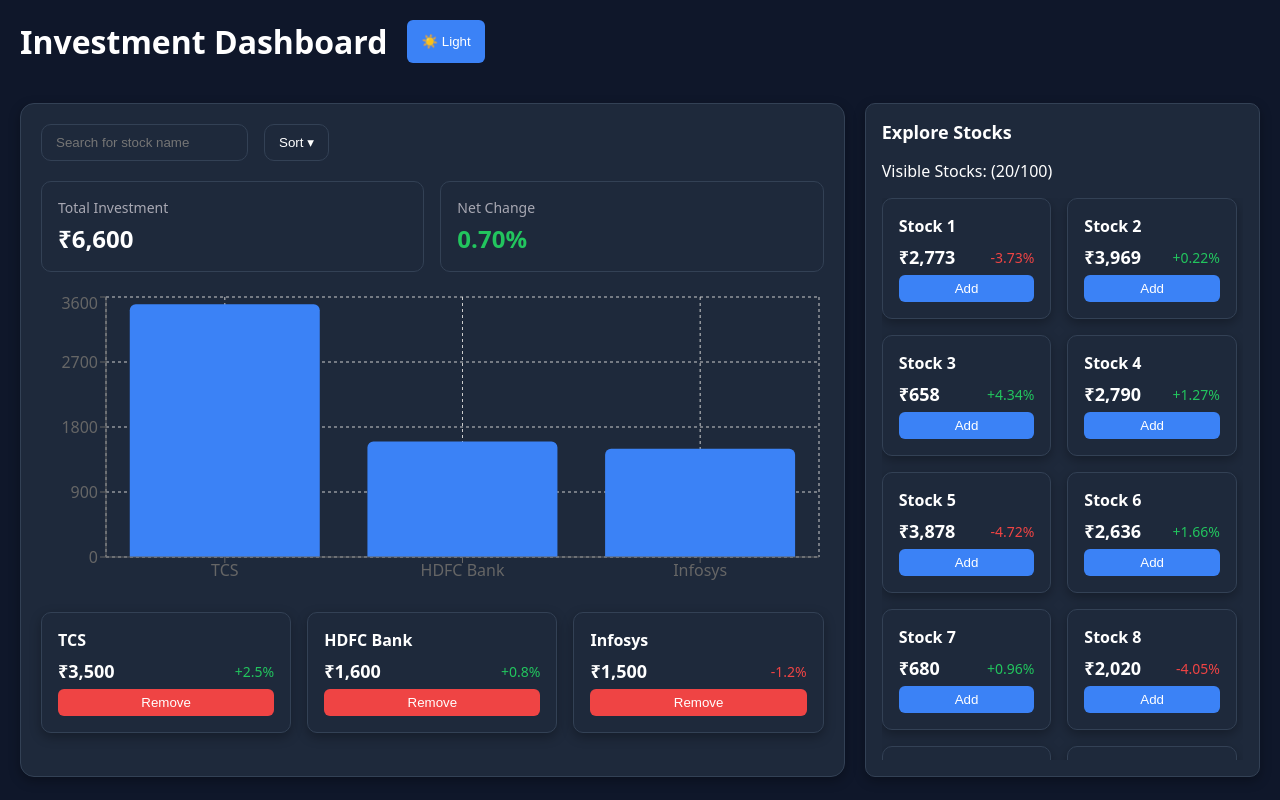
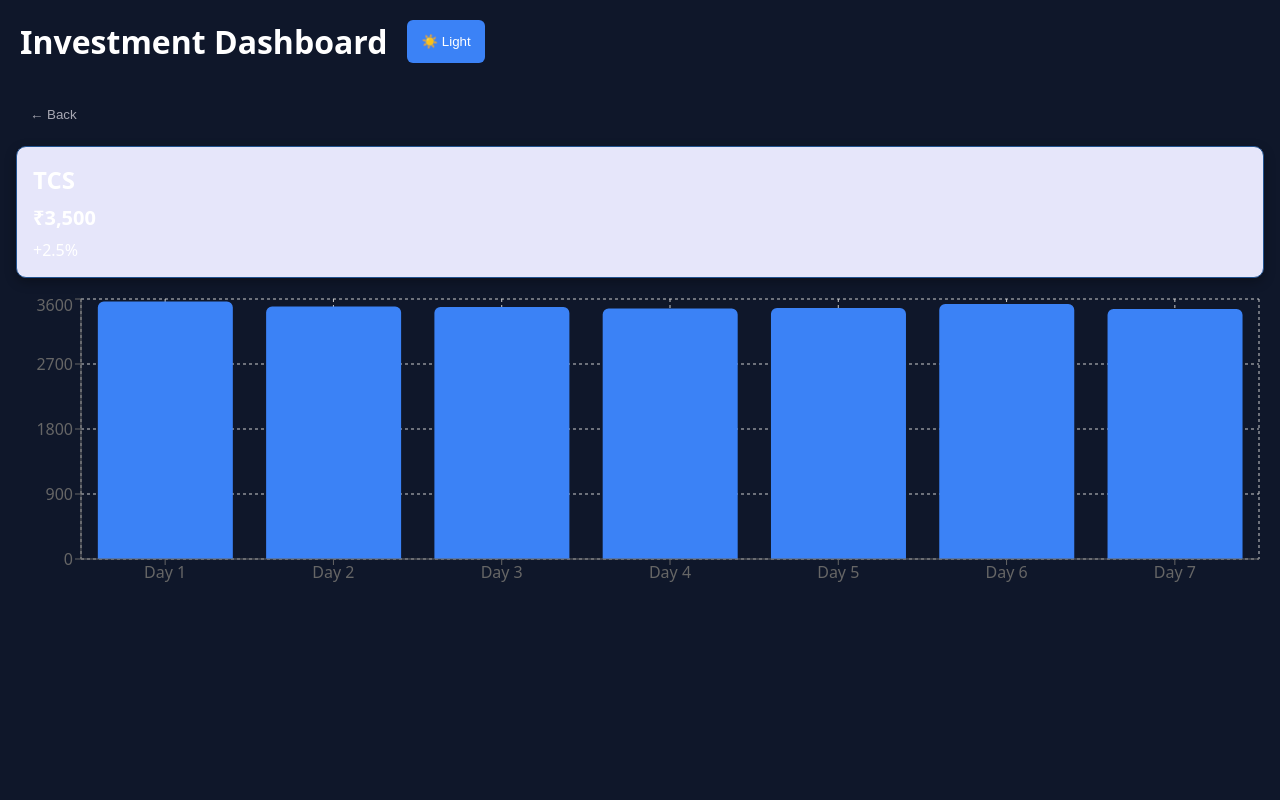
Before and after one commit to PrajaktaParit21/investment-dashboard-react, a React (Vite) app: page /#/stock/1 in a window 1280 px wide. Built offline with nearby package versions, Linux system fonts and the light colour scheme.

Commit message:
Added Router to render details page

```diff
--- a/package.json
+++ b/package.json
@@ -12,6 +12,7 @@
   "dependencies": {
     "react": "^19.2.4",
     "react-dom": "^19.2.4",
+    "react-router-dom": "^7.13.2",
     "recharts": "^3.8.1"
   },
   "devDependencies": {
--- a/src/App.jsx
+++ b/src/App.jsx
@@ -1,13 +1,19 @@
 import MainLayout from "./pages/MainLayout"
 import Header from "./components/Header";
 import "./index.css";
+import { Route, Routes } from "react-router-dom";
+import StockDetails from "./pages/StockDetails";
 
 function App() {
   return (
-    <div>
+    <>
       <Header />
-      <MainLayout/>
-    </div>
+      <Routes>
+        <Route path="/" element={<MainLayout/>} />
+        <Route path="/stock/:id" element={<StockDetails/>} />
+      </Routes>
+    </>
+
   )
 }
 
--- a/src/components/Dashboard.jsx
+++ b/src/components/Dashboard.jsx
@@ -4,17 +4,19 @@
 import { useMemo, useState } from "react";
 import PortfolioChart from "./PortfolioChart";
 import SortPanel from "./SortPanel";
+import { useGlobals } from "../context/StockContext.jsx";
 
-function Dashboard({ error, isLoading, stocks, refetch, onAdd, onRemove }) {
+function Dashboard() {
+  const {error, isLoading, selectedStocks, refetch} = useGlobals()
   const { searchInput, searchResult, handleSearchChange } = useDebounce();
   const [sortBy, setSortBy] = useState("price-high");
 
   const filteredStocks = useMemo(() => {
-    if (!searchResult) return stocks;
-    return stocks.filter((stock) =>
+    if (!searchResult) return selectedStocks;
+    return selectedStocks.filter((stock) =>
       stock.name.toLowerCase().includes(searchResult.toLowerCase()),
     );
-  }, [stocks, searchResult]);
+  }, [selectedStocks, searchResult]);
 
   let { totalInvestment, avgChange } = useMemo(() => {
     let totalInvestment = 0;
@@ -66,7 +68,7 @@
       <div className={styles.box}>
         {isLoading ? (
           <p>Stocks are Loading...</p>
-        ) : stocks.length > 0 ? (
+        ) : selectedStocks.length > 0 ? (
           <div className={styles.searchList}>
             <div className={styles.controls}>
               <input
@@ -101,8 +103,6 @@
                     key={stock.id}
                     stock={stock}
                     isSelected={true}
-                    onAdd={onAdd}
-                    onRemove={onRemove}
                   />
                 ))
               ) : (
--- a/src/components/StockCard.jsx
+++ b/src/components/StockCard.jsx
@@ -1,11 +1,14 @@
+import { useNavigate } from "react-router-dom";
 import styles from "./StockCard.module.css";
+import { useGlobals } from "../context/StockContext.jsx";
 
-function StockCard({ stock, isSelected, onAdd, onRemove }) {
+function StockCard({ stock, isSelected }) {
+  const { addStock, removeStock } = useGlobals();
   const { name, price, change } = stock;
   const changeClass = change >= 0 ? styles.profit : styles.loss;
-
+  const navigate = useNavigate();
   return (
-    <div className={styles.card}>
+    <div onClick={() => navigate(`/stock/${stock.id}`)} className={styles.card}>
       <div className={styles.header}>
         <h3>{name}</h3>
       </div>
@@ -18,11 +21,23 @@
         </p>
       </div>
       {isSelected ? (
-        <button className={styles.removeBtn} onClick={() => onRemove(stock)}>
+        <button
+          className={styles.removeBtn}
+          onClick={(e) => {
+            e.stopPropagation();
+            removeStock(stock);
+          }}
+        >
           Remove
         </button>
       ) : (
-        <button className={styles.addBtn} onClick={() => onAdd(stock)}>
+        <button
+          className={styles.addBtn}
+          onClick={(e) => {
+            e.stopPropagation();
+            addStock(stock);
+          }}
+        >
           Add
         </button>
       )}
--- a/src/components/StockExplorer.jsx
+++ b/src/components/StockExplorer.jsx
@@ -1,8 +1,10 @@
 import { useEffect, useRef, useState } from "react";
 import StockCard from "./StockCard";
 import styles from "./StockExplorer.module.css";
+import { useGlobals } from "../context/StockContext.jsx";
 
-function StockExplorer({ addStock, removeStock, mockStocks }) {
+function StockExplorer() {
+  const { mockStocks } = useGlobals();
   const loaderRef = useRef(null);
   const isLoadingRef = useRef(false);
   const [visibleCount, setVisibleCount] = useState(10);
@@ -43,13 +45,7 @@
 
       <div className={styles.list}>
         {visibleStocks.map((stock) => (
-          <StockCard
-            key={stock.id}
-            stock={stock}
-            isSelected={false}
-            onAdd={addStock}
-            onRemove={removeStock}
-          />
+          <StockCard key={stock.id} stock={stock} isSelected={false} />
         ))}
 
         {visibleCount < mockStocks.length && (
--- /dev/null
+++ b/src/context/StockContext.jsx
@@ -0,0 +1,52 @@
+import { createContext, useContext, useState } from "react";
+import { useStocks } from "../hooks/useStocks";
+import { useToast } from "../hooks/useToast";
+import { mockStocks } from "../data/stocks";
+
+const StockContext = createContext();
+
+export function StockProvider({ children }) {
+  const { error, isLoading, selectedStocks, refetch, setSelectedStocks } =
+    useStocks();
+
+  const { toast, showToast } = useToast();
+  const [exploreStocks, setExploreStocks] = useState(mockStocks);
+
+  function addStock(stock) {
+    setSelectedStocks((prev) => {
+      if (prev.length >= 5) {
+        showToast("⚠️ You can only select up to 5 stocks!");
+        return prev;
+      }
+      setExploreStocks((prev) => prev.filter((s) => s.id != stock.id));
+      return [...prev, stock];
+    });
+  }
+
+  function removeStock(stock) {
+    setSelectedStocks((prev) => prev.filter((s) => s.id != stock.id));
+    setExploreStocks((prev) => [stock, ...prev]);
+  }
+
+  return (
+    <StockContext.Provider
+      value={{
+        error,
+        isLoading,
+        refetch,
+        selectedStocks,
+        addStock,
+        removeStock,
+        toast,
+        exploreStocks,
+        mockStocks
+      }}
+    >
+      {children}
+    </StockContext.Provider>
+  );
+}
+
+export function useGlobals() {
+  return useContext(StockContext);
+}
--- a/src/hooks/useStocks.js
+++ b/src/hooks/useStocks.js
@@ -25,5 +25,5 @@
     fetchData();
   }, [fetchData]);
 
-  return { stocks, isLoading, error, refetch: fetchData ,setStocks };
+  return { selectedStocks:stocks, isLoading, error, refetch: fetchData ,setSelectedStocks:setStocks };
 }
--- a/src/main.jsx
+++ b/src/main.jsx
@@ -1,9 +1,13 @@
-import React from 'react'
-import ReactDOM from 'react-dom/client'
-import App from './App.jsx'
+import React from "react";
+import ReactDOM from "react-dom/client";
+import App from "./App.jsx";
+import { HashRouter } from "react-router-dom";
+import { StockProvider } from "./context/StockContext.jsx";
 
-ReactDOM.createRoot(document.getElementById('root')).render(
-  <React.StrictMode>
-    <App />
-  </React.StrictMode>,
-)
+ReactDOM.createRoot(document.getElementById("root")).render(
+  <StockProvider>
+    <HashRouter>
+      <App />
+    </HashRouter>
+  </StockProvider>,
+);
--- a/src/pages/MainLayout.jsx
+++ b/src/pages/MainLayout.jsx
@@ -1,47 +1,14 @@
 import Dashboard from "../components/Dashboard";
 import StockExplorer from "../components/StockExplorer";
-import { useStocks } from "../hooks/useStocks";
-import { useToast } from "../hooks/useToast";
 import Toast from "../components/Toast";
-import { mockStocks } from "../data/stocks";
-import { useState } from "react";
-
+import { useGlobals } from "../context/StockContext.jsx";
 function MainLayout() {
-  const { error, isLoading, stocks, refetch, setStocks } = useStocks();
-  const { toast, showToast } = useToast();
-  const [exploreStocks, setExploreStocks] = useState(mockStocks);
-
-  function addStock(stock) {
-    setStocks((prev) => {
-      if (prev.length >= 5) {
-        showToast("⚠️ You can only select up to 5 stocks!");
-        return prev;
-      }
-      setExploreStocks((prev) => prev.filter((s) => s.id != stock.id));
-      return [...prev, stock];
-    });
-  }
-
-  function removeStock(stock) {
-    setStocks((prev) => prev.filter((s) => s.id != stock.id));
-    setExploreStocks((prev) => [stock, ...prev]);
-  }
+  const { toast } = useGlobals();
   return (
     <>
       <div style={{ display: "flex" }}>
-        <Dashboard
-          error={error}
-          isLoading={isLoading}
-          stocks={stocks}
-          refetch={refetch}
-          onAdd={addStock}
-          onRemove={removeStock}
-        />
-        <StockExplorer
-          addStock={addStock}
-          removeStock={removeStock}
-          mockStocks={exploreStocks}
-        />
+        <Dashboard />
+        <StockExplorer />
       </div>
       {toast && <Toast message={toast} />}
     </>
--- /dev/null
+++ b/src/pages/StockDetails.jsx
@@ -0,0 +1,55 @@
+import { useParams, useNavigate } from "react-router-dom";
+import PortfolioChart from "../components/PortfolioChart";
+import styles from "./StockDetails.module.css";
+import { useGlobals } from "../context/StockContext";
+
+function StockDetails() {
+  const { id } = useParams();
+  const navigate = useNavigate();
+
+  const {mockStocks, selectedStocks} = useGlobals();
+
+  const stock = [...mockStocks,...selectedStocks].find((s) => s.id == id);
+  if (!stock) {
+    return (
+      <div className={styles.container}>
+         <button className={styles.backBtn} onClick={() => navigate(-1)}>
+        ← Back
+      </button>
+        <p>Stock not found</p>
+      </div>
+    );
+  }
+  const chartData = Array.from({ length: 7 }, (_, i) => ({
+    name: `Day ${i + 1}`,
+    price: +(stock.price + Math.random() * 200 - 100).toFixed(2),
+  }));
+
+  const changeClass = stock.change >= 0 ? styles.profit : styles.loss;
+
+  return (
+    <div className={styles.container}>
+      <button className={styles.backBtn} onClick={() => navigate(-1)}>
+        ← Back
+      </button>
+
+      <div className={styles.card}>
+        <h2>{stock.name}</h2>
+
+        <p className={styles.price}>₹{stock.price.toLocaleString()}</p>
+
+        <span className={changeClass}>
+          {stock.change >= 0 ? "+" : ""}
+          {stock.change}%
+        </span>
+      </div>
+
+      {/* Chart */}
+      <div className={styles.chart}>
+        <PortfolioChart data={chartData} />
+      </div>
+    </div>
+  );
+}
+
+export default StockDetails;
--- /dev/null
+++ b/src/pages/StockDetails.module.css
@@ -0,0 +1,35 @@
+.container {
+  padding: var(--spacing-md);
+  display: flex;
+  flex-direction: column;
+  gap: var(--spacing-md);
+}
+
+.backBtn {
+  width: fit-content;
+  border: none;
+  background: none;
+  cursor: pointer;
+  color: var(--color-text-secondary);
+}
+
+.card {
+  border: 1px solid var(--primary-border);
+  border-radius: var(--radius-md);
+  padding: var(--spacing-md);
+  background-color: var(--primary-bg);
+  box-shadow: var(--shadow-card);
+
+  display: flex;
+  flex-direction: column;
+  gap: 8px;
+}
+
+.price {
+  font-size: 20px;
+  font-weight: bold;
+}
+
+.chart {
+  height: 300px;
+}
```
Also changed, not shown: 1 other file (tests, documents, lock files or other folders).
